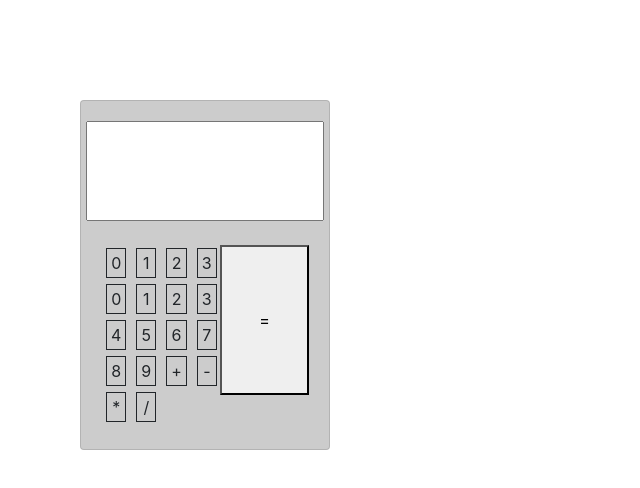
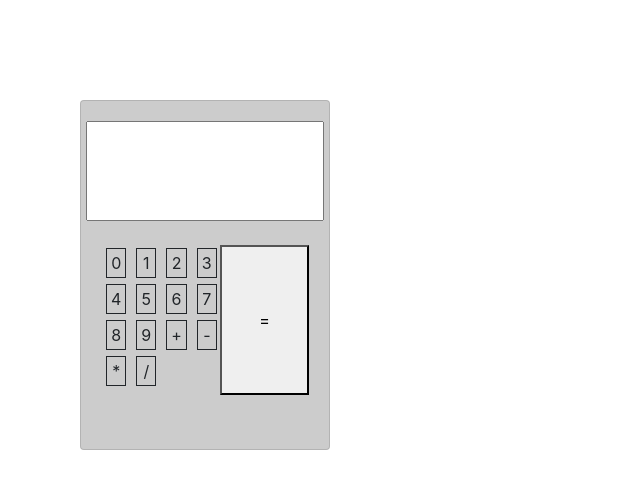
Before and after one commit to satyamRathod/reactCalculater, a React (Create React App) app: page / in a window 1280 px wide. Shown: the top 488 px of the page, without its empty margins (0-640 px from the left). Built offline with nearby package versions, Linux system fonts and the light colour scheme.

Commit message:
initial Commit

```diff
--- a/src/components/Home.js
+++ b/src/components/Home.js
@@ -3,7 +3,18 @@ import Card from "react-bootstrap/Card";
 import Row from "react-bootstrap/Row";
 import Col from "react-bootstrap/Col";
 
-export default class Home extends Component {
+const styles = theme => ({
+  root: {
+    flexGrow: 1
+  },
+  paper: {
+    padding: theme.spacing.unit * 2,
+    textAlign: "center",
+    color: theme.palette.text.secondary
+  }
+});
+
+class Home extends Component {
   state = {
     numArray: [0, 1, 2, 3, 4, 5, 6, 7, 8, 9, "+", "-", "/", "*"],
     result: "",
@@ -18,7 +29,6 @@ export default class Home extends Component {
 
   handleClick = e => {
     const result = eval(this.state.result);
-
     this.setState({
       result: result
     });
@@ -32,6 +42,7 @@ export default class Home extends Component {
   render() {
     const { input, result, numArray } = this.state;
     return (
+      <>
         <div style={{ width: "250px", marginLeft: "80px", marginTop: "100px" }}>
           <Card style={{ backgroundColor: "#ccc", height: "350px" }}>
             <Card.Body>
@@ -62,22 +73,7 @@ export default class Home extends Component {
                       </td>
                     ))}
                   </tr>
-                <tr>
-                  {[0, 1, 2, 3].map(e => (
-                    <td>
-                      <div
-                        style={{
-                          border: "1px solid",
-                          padding: "2px 4px",
-                          margin: "2px 4px"
-                        }}
-                        onClick={() => this.handleButtonKey(e)}
-                      >
-                        {e}
-                      </div>
-                    </td>
-                  ))}
-                </tr>
+
                   <tr>
                     {[4, 5, 6, 7].map(e => (
                       <td>
@@ -139,6 +135,8 @@ export default class Home extends Component {
             </Card.Body>
           </Card>
         </div>
+      </>
     );
   }
 }
+export default Home;
```
Lines whose indentation alone changed are shown as unchanged.
